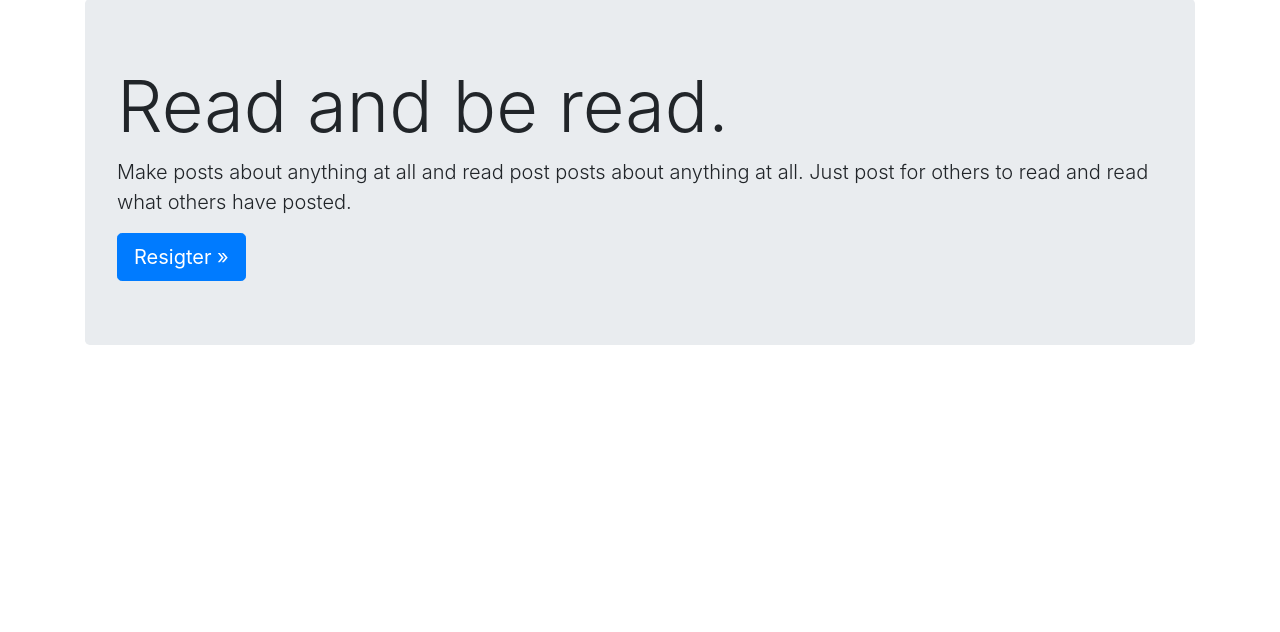
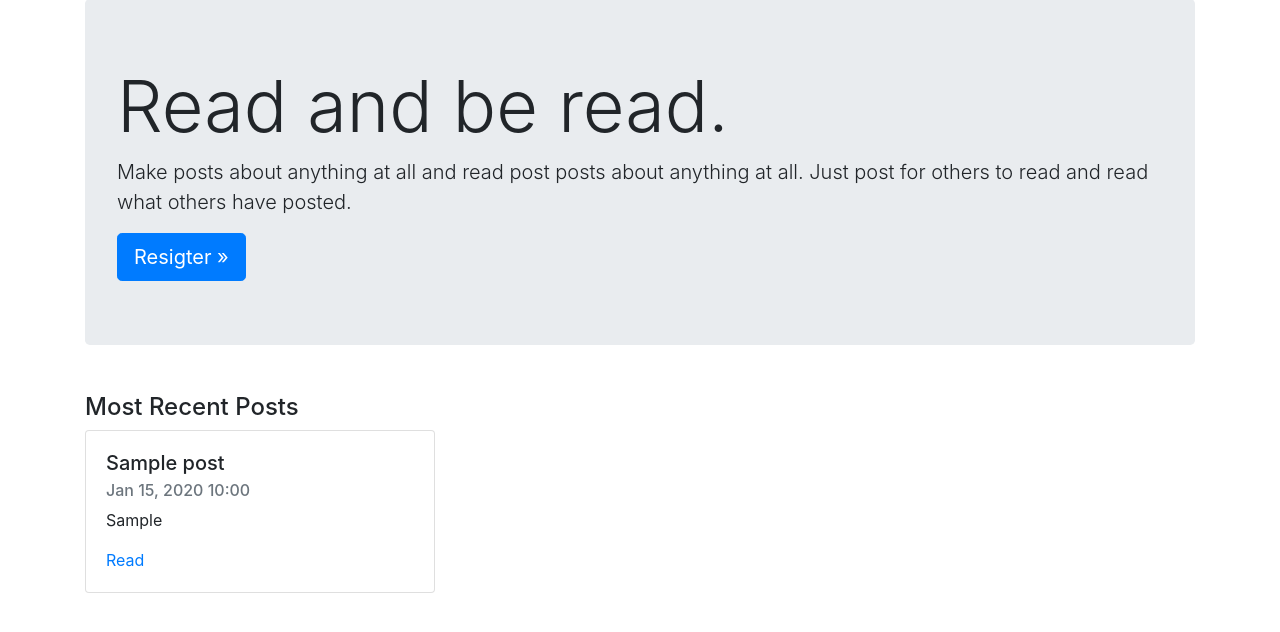
Before and after one commit to yawok/blog-website, a Django app: page / in a window 1280 px wide. Shown: the part 83-715 px from the top of the page. Run offline with Django 4.2, Linux system fonts and the light colour scheme; tables that the repository leaves empty hold one stand-in row (values such as "Sample post"); some libraries are stand-ins or nearby versions.

Commit message:
added most recent posts to home page.

```diff
--- a/blogposts/templates/blogposts/index.html
+++ b/blogposts/templates/blogposts/index.html
@@ -18,3 +18,23 @@
 
 	</div>
 {% endblock page_header %}
+
+{% block content %}
+	<div>
+		<h4>Most Recent Posts</h4>
+		<div class="row">
+		{% for title in title|slice:"3" %}
+  			<div class="col-sm-4">
+				<div class="card" >
+					<div class="card-body">
+						<h5 class="card-title"> {{ title }}</h5>
+						<h6 class="card-subtitle mb-2 text-muted">{{ title.date|date:"M d, Y H:i" }}</h6>
+						<p class="card-text">{{ title.post|truncatechars:150 }}</p>
+						<a href="{% url 'blogposts:post' title.id %}" class="card-link">Read</a>
+					</div>
+				</div>
+			</div>
+			{% endfor %}
+		</div>
+	</div>
+{% endblock content %}
--- a/blogposts/views.py
+++ b/blogposts/views.py
@@ -7,7 +7,9 @@ from .forms import PostForm
 
 def index(request):
     """The home page"""
-    return render(request, "blogposts/index.html")
+    title = Post.objects.order_by("-date")
+    context = {"title": title}
+    return render(request, "blogposts/index.html", context)
 
 def posts(request):
     """Page to display all the posts."""
```
